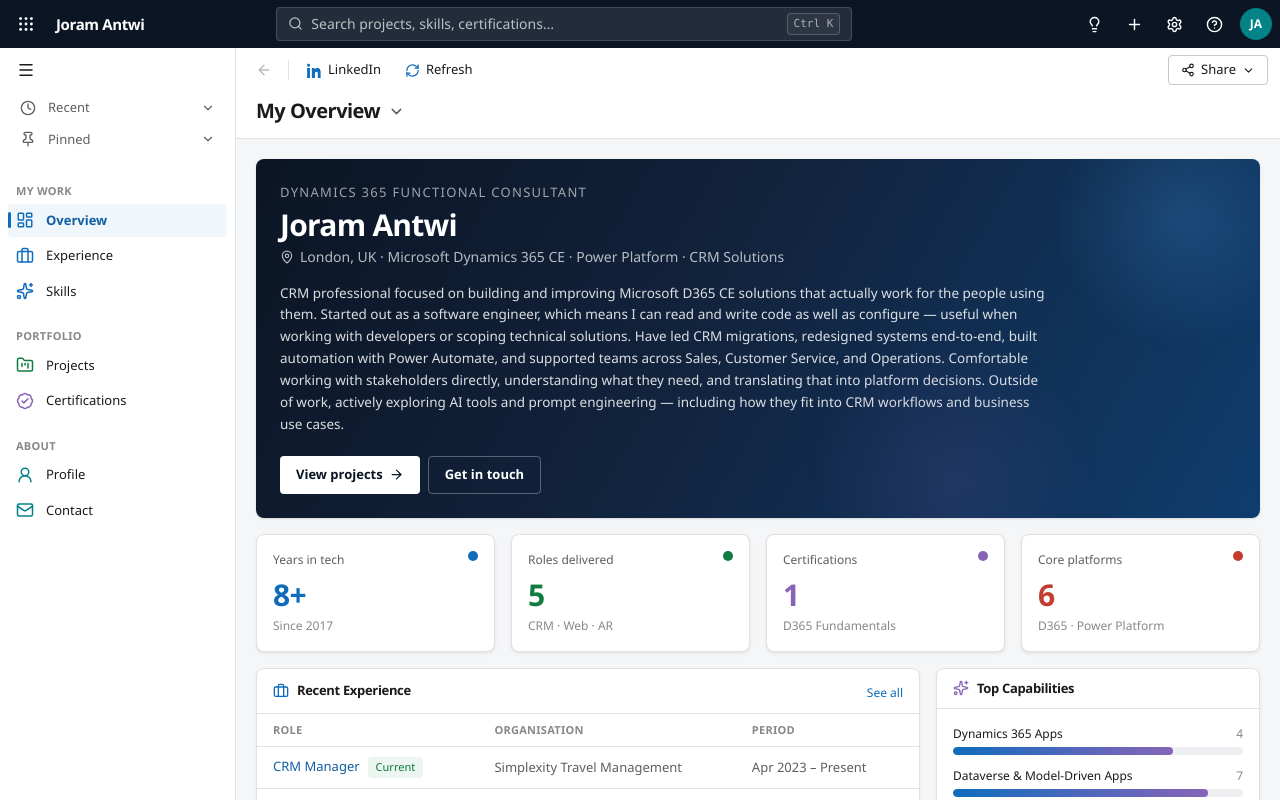
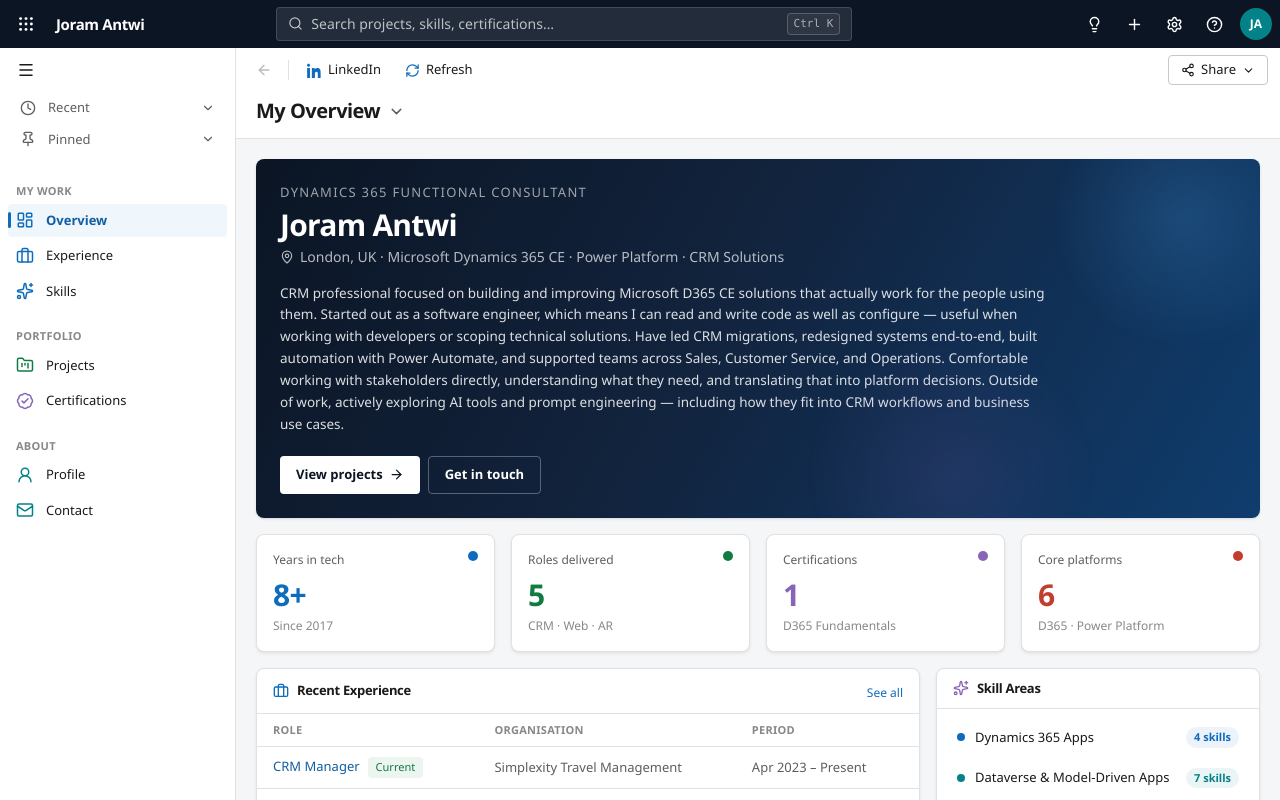
Before and after one commit to joramantwi/Joram-Portfolio, a Next.js app: page / in a window 1280 px wide. Built offline with nearby package versions, Linux system fonts and the light colour scheme.

Commit message:
Replace misleading Top Capabilities bars with clear Skill Areas count list

```diff
--- a/src/components/views/OverviewView.tsx
+++ b/src/components/views/OverviewView.tsx
@@ -114,32 +114,37 @@
         </Tile>
 
         {/* Top skills */}
-        <Tile title="Top Capabilities" icon={Sparkles} accent="#8764b8">
-          <div className="space-y-3 p-4">
-            {skillGroups.slice(0, 4).map((g, i) => {
-              const pct = Math.min(95, 60 + g.skills.length * 4);
+        <Tile title="Skill Areas" icon={Sparkles} accent="#8764b8">
+          <div className="p-2">
+            {skillGroups.slice(0, 5).map((g, i) => {
+              const accent = ["#0f6cbd", "#038387", "#107c41", "#8764b8", "#c19c00"][i % 5];
               return (
-                <div key={g.category}>
-                  <div className="mb-1 flex items-center justify-between text-[12px]">
-                    <span className="font-medium text-[var(--text)]">{g.category}</span>
-                    <span className="text-[var(--text-muted)]">{g.skills.length}</span>
-                  </div>
-                  <div className="h-2 w-full overflow-hidden rounded-full" style={{ background: "#eef0f3" }}>
-                    <div
-                      className="bar-grow h-full rounded-full"
-                      style={{
-                        width: `${pct}%`,
-                        background: "linear-gradient(90deg, #0f6cbd, #8764b8)",
-                        animationDelay: `${0.15 + i * 0.12}s`,
-                      }}
+                <button
+                  key={g.category}
+                  onClick={() => onNavigate("skills")}
+                  className="flex w-full items-center justify-between gap-3 rounded-lg px-3 py-2.5 text-left transition-colors hover:bg-[var(--sidebar-hover)]"
+                >
+                  <span className="flex min-w-0 items-center gap-2.5">
+                    <span
+                      className="h-2 w-2 shrink-0 rounded-full"
+                      style={{ background: accent }}
                     />
-                  </div>
-                </div>
+                    <span className="truncate text-[13px] font-medium text-[var(--text)]">
+                      {g.category}
+                    </span>
+                  </span>
+                  <span
+                    className="shrink-0 rounded-full px-2 py-0.5 text-[11px] font-semibold"
+                    style={{ background: `${accent}14`, color: accent }}
+                  >
+                    {g.skills.length} skills
+                  </span>
+                </button>
               );
             })}
             <button
               onClick={() => onNavigate("skills")}
-              className="mt-1 text-[12px] font-medium text-[var(--d365-blue)] hover:underline"
+              className="mt-1 px-3 text-[12px] font-medium text-[var(--d365-blue)] hover:underline"
             >
               View all skills
             </button>
```
